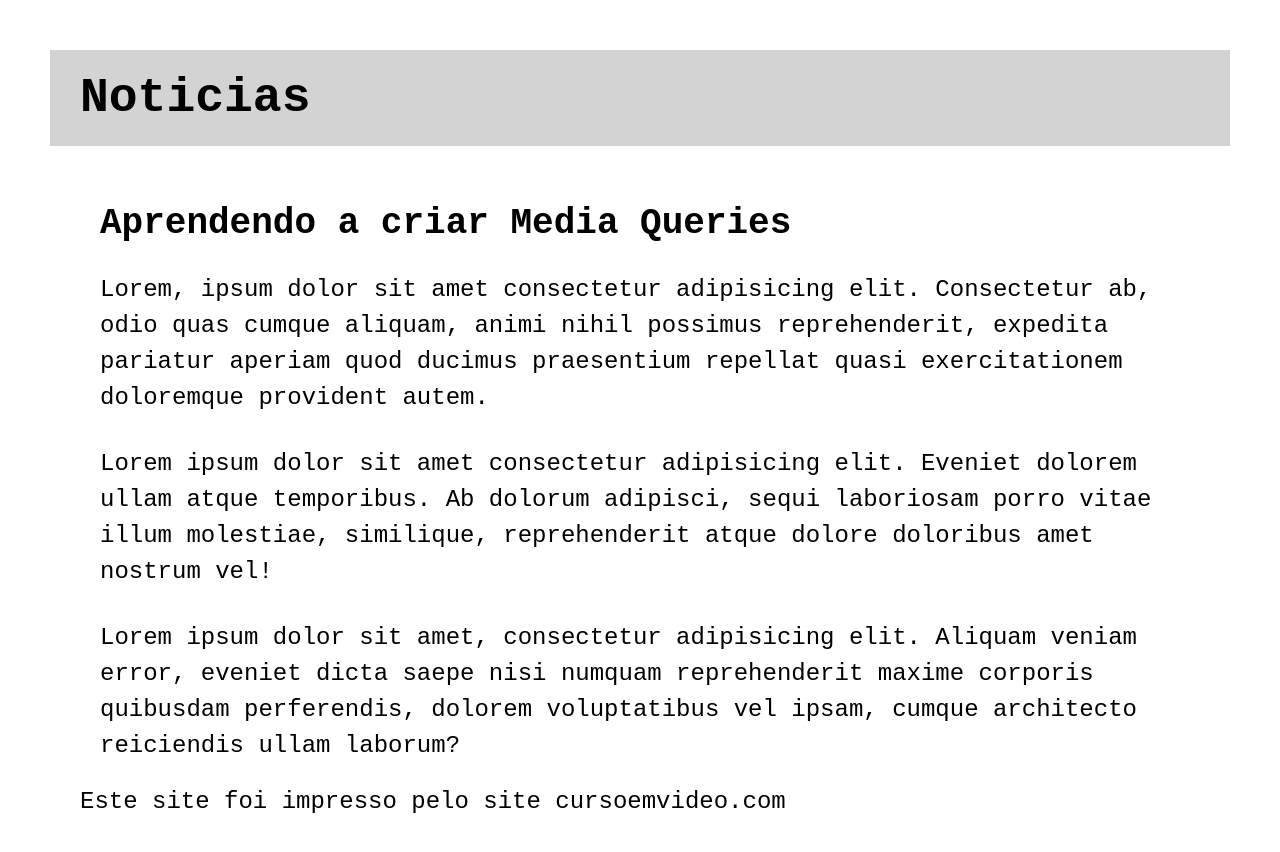
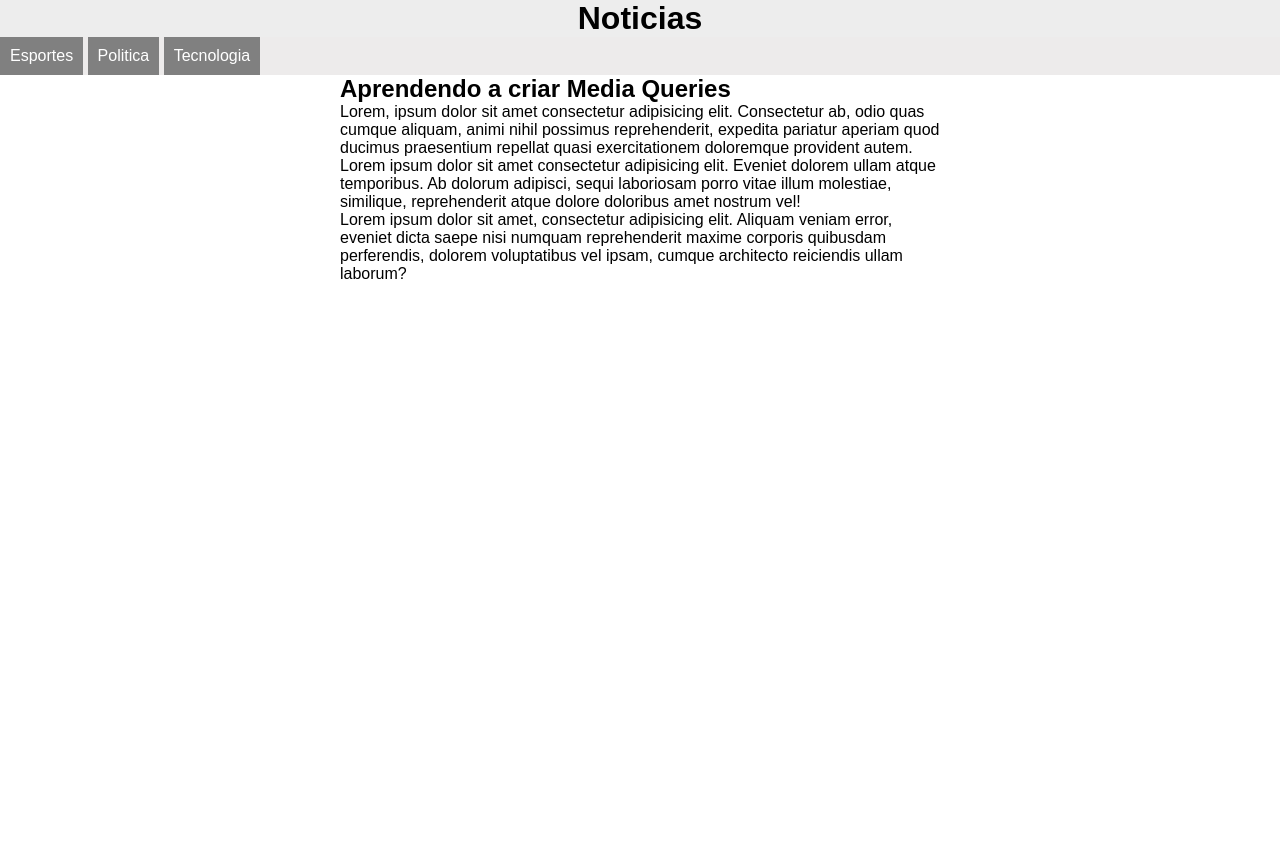
Before and after one commit to oPad17/html-css, a plain HTML site: page exercicios/ex026/mq01/index.html in a window 1280 px wide. After the commit the page ends 800 px from the top, so only its background shows below. Drawn offline with Linux system fonts and the light colour scheme.

Commit message:
ex026 media features

```diff
--- a/exercicios/ex026/mq001/estilo/style.css
+++ /dev/null
@@ -1,16 +0,0 @@
-@charset "UTF-8";
-
-/*Estilos para Telas*/
-
-* {
-    margin: 0;
-    padding: 0;
-}
-
-html {
-    font-family: Arial, Helvetica, sans-serif;
-    font-size: 1em;
-}
-header {
-    background-color: lightgrey;
-}
--- /dev/null
+++ b/exercicios/ex026/mq002/estilos/paisagem.css
@@ -0,0 +1,2 @@
+@charset "UTF-8";
+/*Aparelho deitado (landscape)*/
--- /dev/null
+++ b/exercicios/ex026/mq002/estilos/retrato.css
@@ -0,0 +1,3 @@
+@charset "UTF-8";
+
+/*Aprelho em pe (portrait)*/
--- /dev/null
+++ b/exercicios/ex026/mq002/estilos/style.css
@@ -0,0 +1,3 @@
+@charset "UTF-8";
+
+/*Configurações Gerais*/
--- a/exercicios/ex026/mq001/estilo/impressora.css
+++ b/exercicios/ex026/mq01/estilos/impressora.css
@@ -1,20 +1,23 @@
 @charset "UTF-8";
 
-/*Estilos para impressoras*/
+/*Estilo para tela de impressora*/
 
 * {
     margin: 10px;
     padding: 10px;
 }
+
 html {
     font-family: 'Courier New', Courier, monospace;
-    font-size: 1.5em;
+    font-size: 1em;
     line-height: 1.5em;
 }
-menu {
-    display: none;
+
+
+article::after {
+    content: 'Esse artigo foi impresso através do site www.cursoemvideo.com';
 }
 
-article::after {
-    content: 'Este site foi impresso pelo site cursoemvideo.com';
+article {
+    width: 100%;
 }
--- /dev/null
+++ b/exercicios/ex026/mq01/estilos/style.css
@@ -0,0 +1,40 @@
+@charset "UTF-8";
+
+/*Estilos para tela*/
+
+* {
+    margin: 0;
+    padding: 0;
+}
+
+html {
+    font-family: Arial, Helvetica, sans-serif;
+    font-size: 1em;
+}
+
+header {
+    background-color: rgba(211, 211, 211, 0.418);
+}
+
+header > h1{
+    text-align: center;
+}
+
+menu ul{
+    background-color: rgba(255, 0, 0, 0.007);
+    list-style-type: none;
+}
+
+menu li{
+    display: inline-block;
+    padding: 10px;
+    background-color: gray;
+    color: white;
+
+}
+
+article {
+    width: 600px;
+    display: block;
+    margin: auto;
+}
--- a/exercicios/ex026/mq001/index.html
+++ b/exercicios/ex026/mq01/index.html
@@ -4,8 +4,8 @@
     <meta charset="UTF-8">
     <meta name="viewport" content="width=device-width, initial-scale=1.0">
     <title>Media Queries</title>
-    <link rel="stylesheet" href="estilo/style.css">
-    <link rel="stylesheet" href="estilo/impressora.css">
+    <link rel="stylesheet" href="estilos/style.css" media="screen">
+    <link rel="stylesheet" href="estilos/impressora.css" media="print">
 </head>
 <body>
     <header>
```
Also changed, not shown: exercicios/ex026/mq002/index.html (added, +15 -0 lines), exercicios/ex026/mq002/imagens/cev-landscape.jpg (renamed from exercicios/ex026/imagens/cev-landscape.jpg), exercicios/ex026/mq002/imagens/cev-portrait.jpg (renamed from exercicios/ex026/imagens/cev-portrait.jpg).
